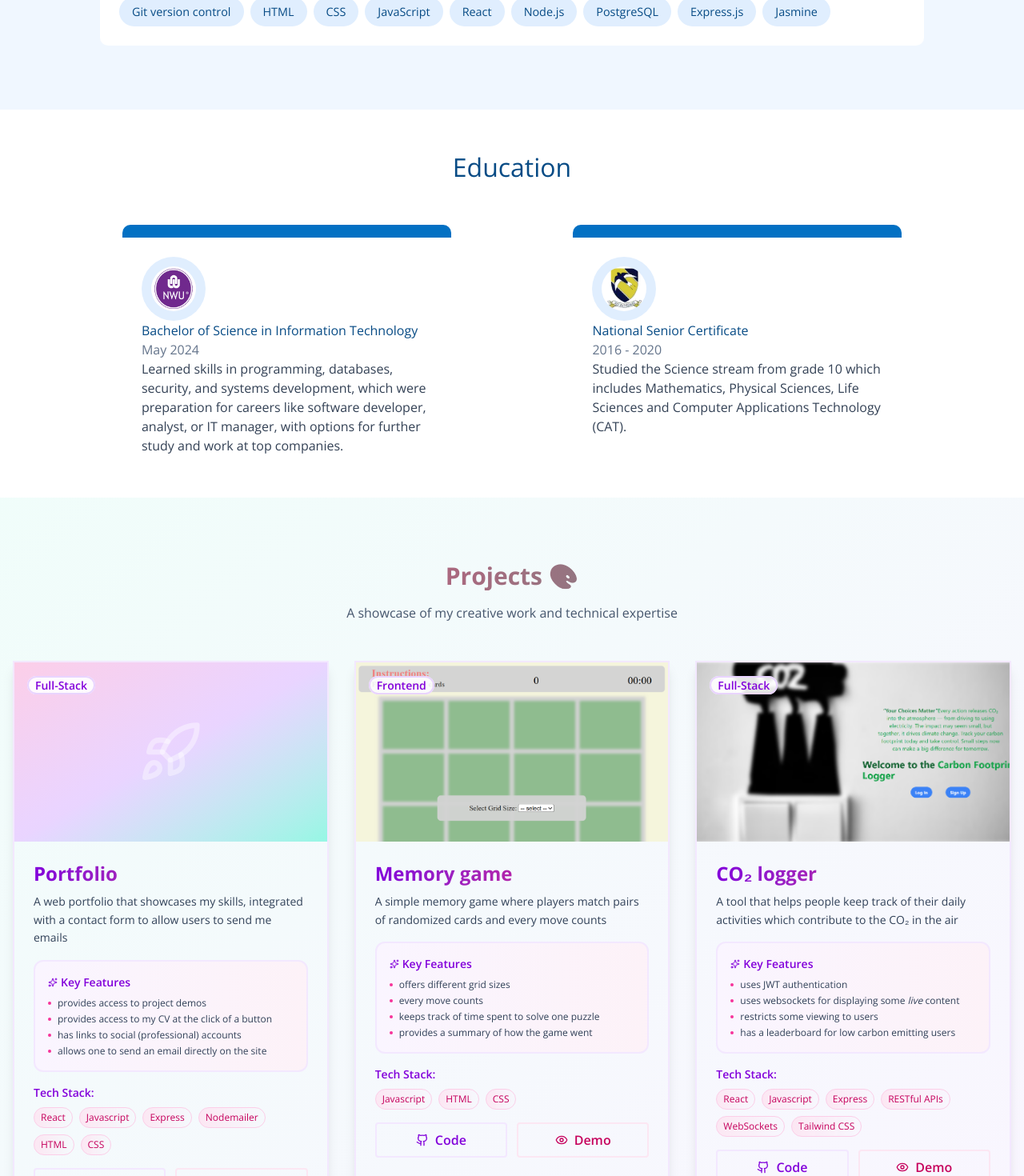
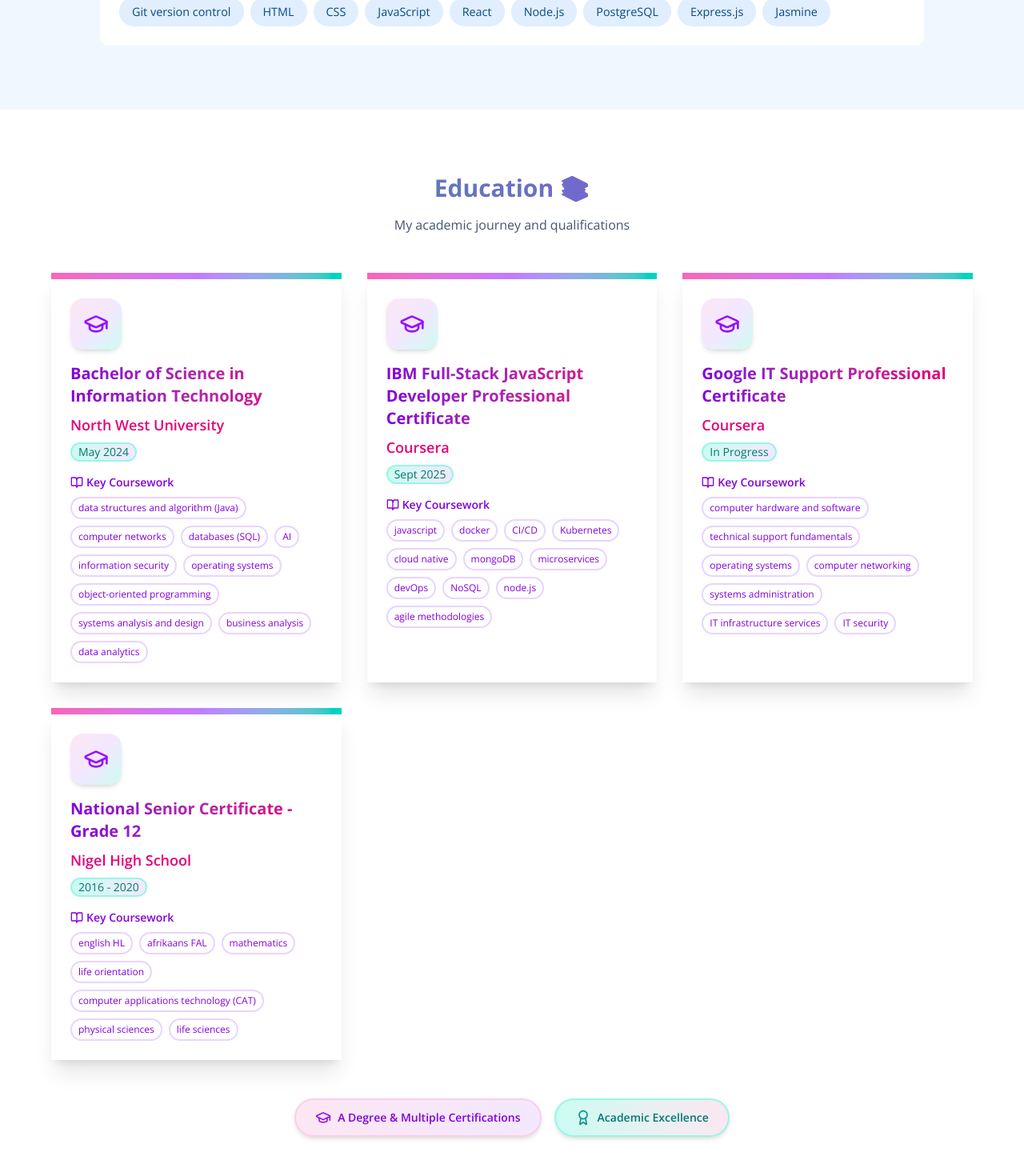
Before and after one commit to NomfundoFlorence/web-portfolio, a React (Vite) app in the folder client/: page / in a window 1280 px wide. Shown: the part 1500-2970 px from the top of the page at 80% size. Built offline with nearby package versions, Linux system fonts and the light colour scheme.

Commit message:
education section redesign

```diff
--- a/client/src/assets/education.json
+++ b/client/src/assets/education.json
@@ -1,16 +1,65 @@
 [
   {
-    "logo": "nwu.png",
     "title": "Bachelor of Science in Information Technology",
-    "SchoolName": "North West University",
+    "schoolName": "North West University",
     "dates": "May 2024",
-    "description": "Learned skills in programming, databases, security, and systems development, which were preparation for careers like software developer, analyst, or IT manager, with options for further study and work at top companies."
+    "coursework": [
+      "data structures and algorithm (Java)",
+      "computer networks",
+      "databases (SQL)",
+      "AI",
+      "information security",
+      "operating systems",
+      "object-oriented programming",
+      "systems analysis and design",
+      "business analysis",
+      "data analytics"
+    ]
   },
   {
-    "logo": "nigel_high.jpg",
-    "title": "National Senior Certificate",
-    "SchoolName": "Nigel High School",
+    "title": "IBM Full-Stack JavaScript Developer Professional Certificate",
+    "schoolName": "Coursera",
+    "dates": "Sept 2025",
+    "coursework": [
+      "javascript",
+      "docker",
+      "CI/CD",
+      "Kubernetes",
+      "cloud native",
+      "mongoDB",
+      "microservices",
+      "devOps",
+      "NoSQL",
+      "node.js",
+      "agile methodologies"
+    ]
+  },
+  {
+    "title": "Google IT Support Professional Certificate",
+    "schoolName": "Coursera",
+    "dates": "In Progress",
+    "coursework": [
+      "computer hardware and software",
+      "technical support fundamentals",
+      "operating systems",
+      "computer networking",
+      "systems administration",
+      "IT infrastructure services",
+      "IT security"
+    ]
+  },
+  {
+    "title": "National Senior Certificate - Grade 12",
+    "schoolName": "Nigel High School",
     "dates": "2016 - 2020",
-    "description": "Studied the Science stream from grade 10 which includes Mathematics, Physical Sciences, Life Sciences and Computer Applications Technology (CAT)."
+    "coursework": [
+      "english HL",
+      "afrikaans FAL",
+      "mathematics",
+      "life orientation",
+      "computer applications technology (CAT)",
+      "physical sciences",
+      "life sciences"
+    ]
   }
 ]
--- a/client/src/components/Education.jsx
+++ b/client/src/components/Education.jsx
@@ -1,25 +1,83 @@
-import "/public/Education.css";
+import { Award, GraduationCap, BookOpen } from "lucide-react";
 import education from "../assets/education.json";
 
 export default function Education() {
-  const educationList = education.map((edu, index) => {
-    return (
-      <div className="education-card" key={index}>
-        <div className="school-logo">
-          <img src={`/images/${edu.logo}`} alt={`${edu.schoolName}'s logo`} />
+  return (
+    <section id="education" className="py-20 bg-white">
+      <div className="container px-4 mx-auto">
+        <h2 className="mb-4 text-3xl font-bold text-center bg-gradient-to-r from-teal-600 to-purple-600 bg-clip-text text-transparent">
+          Education 📚
+        </h2>
+        <p className="text-center text-slate-600 mb-12 max-w-2xl mx-auto">
+          My academic journey and qualifications
+        </p>
+
+        <div className="grid gap-8 md:grid-cols-2 lg:grid-cols-3 max-w-6xl mx-auto">
+          {education.map((edu, index) => (
+            <div
+              key={index}
+              className="overflow-hidden border-none shadow-xl hover:shadow-2xl transition-all group hover:-translate-y-2">
+              <div className="h-2 bg-gradient-to-r from-pink-400 via-purple-400 to-teal-400"></div>
+              <div className="p-6">
+                {/* Organization Icon */}
+                <div className="w-16 h-16 mb-4 bg-gradient-to-br from-pink-100 via-purple-100 to-teal-100 rounded-2xl flex items-center justify-center group-hover:scale-110 transition-transform shadow-md">
+                  <GraduationCap className="w-8 h-8 text-purple-600" />
+                </div>
+
+                {/* Course Title */}
+                <h3 className="mb-2 text-xl font-bold bg-gradient-to-r from-purple-700 to-pink-600 bg-clip-text text-transparent">
+                  {edu.title}
+                </h3>
+
+                {/* Organization Name */}
+                <p className="mb-2 text-lg font-semibold text-pink-600">
+                  {edu.schoolName}
+                </p>
+
+                {/* Period */}
+                <div className="flex gap-2 mb-4 flex-wrap">
+                  <span className="bg-gradient-to-r text-sm rounded-full px-2 from-teal-100 to-purple-100 text-teal-700 border-2 border-teal-200 hover:bg-teal-100">
+                    {edu.dates}
+                  </span>
+                </div>
+
+                {/* Key Coursework */}
+                <div>
+                  <h4 className="font-semibold text-purple-700 mb-2 text-sm flex items-center gap-1">
+                    <BookOpen className="w-4 h-4" />
+                    Key Coursework
+                  </h4>
+                  <div className="flex flex-wrap gap-2">
+                    {edu.coursework.map((course) => (
+                      <span
+                        key={course}
+                        className="px-2 py-1 text-xs font-medium bg-white text-purple-700 rounded-full border-2 border-purple-200 hover:scale-105 transition-transform">
+                        {course}
+                      </span>
+                    ))}
+                  </div>
+                </div>
+              </div>
+            </div>
+          ))}
         </div>
-        <h3 className="school-title">{edu.title}</h3>
-        <h3 className="school-name">{edu.schoolName}</h3>
-        <p className="dates">{edu.dates}</p>
-        <p className="school-description">{edu.description}</p>
+
+        {/* Summary Section */}
+        <div className="mt-12 flex justify-center gap-4 flex-wrap">
+          <div className="inline-flex items-center gap-2 bg-gradient-to-r from-pink-100 to-purple-100 rounded-full px-6 py-3 shadow-md border-2 border-pink-200">
+            <GraduationCap className="w-5 h-5 text-purple-600" />
+            <span className="text-sm font-semibold text-purple-700">
+              A Degree & Multiple Certifications
+            </span>
+          </div>
+          <div className="inline-flex items-center gap-2 bg-gradient-to-r from-teal-100 to-pink-100 rounded-full px-6 py-3 shadow-md border-2 border-teal-200">
+            <Award className="w-5 h-5 text-teal-600" />
+            <span className="text-sm font-semibold text-teal-700">
+              Academic Excellence
+            </span>
+          </div>
+        </div>
       </div>
-    );
-  });
-
-  return (
-    <section className="education-section" id="education">
-      <h1>Education</h1>
-      <div className="education-content">{educationList}</div>
     </section>
   );
 }
```
